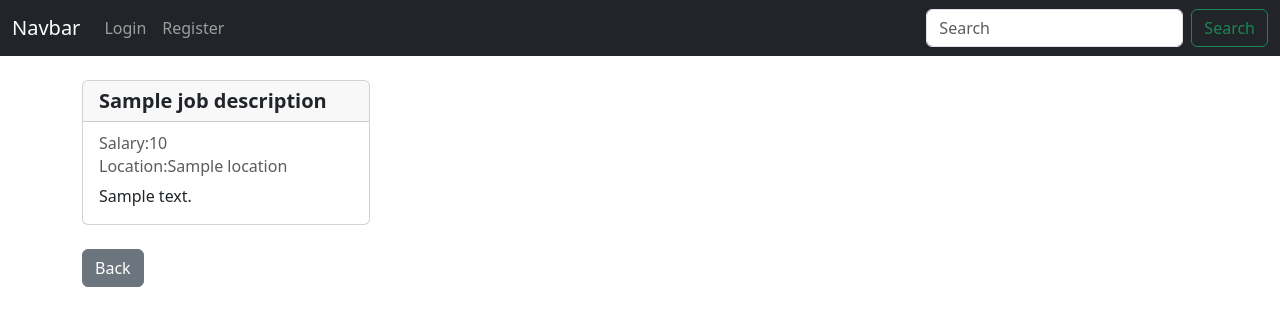
After one commit to Anirudh-018/django_project, a Django app: template jobapp/templates/job.html in a window 1280 px wide. The commit adds this page. Shown: the top 326 px of the page. Run offline with Django 4.2, Linux system fonts and the light colour scheme; the template is opened without the code that fills it: most values are stand-ins (such as "Sample title", 1, 10 or a date in 2020); data that the repository does not hold is empty.

Commit message:
individual view completed

```diff
--- a/jobapp/templates/home.html
+++ b/jobapp/templates/home.html
@@ -5,8 +5,8 @@
     <h1>Jobs</h1>
     {% if jobs %}
         {% for job in jobs %}
-
-            {{job}}<br>
+            <a href="{% url "job" job.id %}">{{job}}</a>
+            <br>
         {% endfor %}
     {% endif %}
     {% else %}
--- /dev/null
+++ b/jobapp/templates/job.html
@@ -0,0 +1,13 @@
+{% extends "base.html" %}
+{% block content %}
+<div class="card" style="width: 18rem;">
+    <h5 class="card-header"><strong>{{job_description.jobName}}</strong></h5>
+    <div class="card-body">
+      <h6 class="card-subtitle mb-2 text-muted">Salary:{{job_description.salary}}</h6>
+      <h6 class="card-subtitle mb-2 text-muted">Location:{{job_description.location}}</h6>
+      <p class="card-text">{{job_description.description}}</p>
+    </div>
+  </div>
+  <br>
+  <a href="{% url "home" %}" class='btn btn-secondary'>Back</a>
+{% endblock %}
--- a/jobapp/urls.py
+++ b/jobapp/urls.py
@@ -4,5 +4,6 @@ urlpatterns=[
     path('',views.home,name='home'),
     # path('login/',views.login_users,name='login'),
     path('logout/',views.logout_users,name='logout'),
-    path('register/',views.register_user,name='register')
+    path('register/',views.register_user,name='register'),
+    path('job/<int:pk>',views.job_desc,name='job')
 ]
```
Also changed, not shown: jobapp/views.py (+8 -0 lines).
